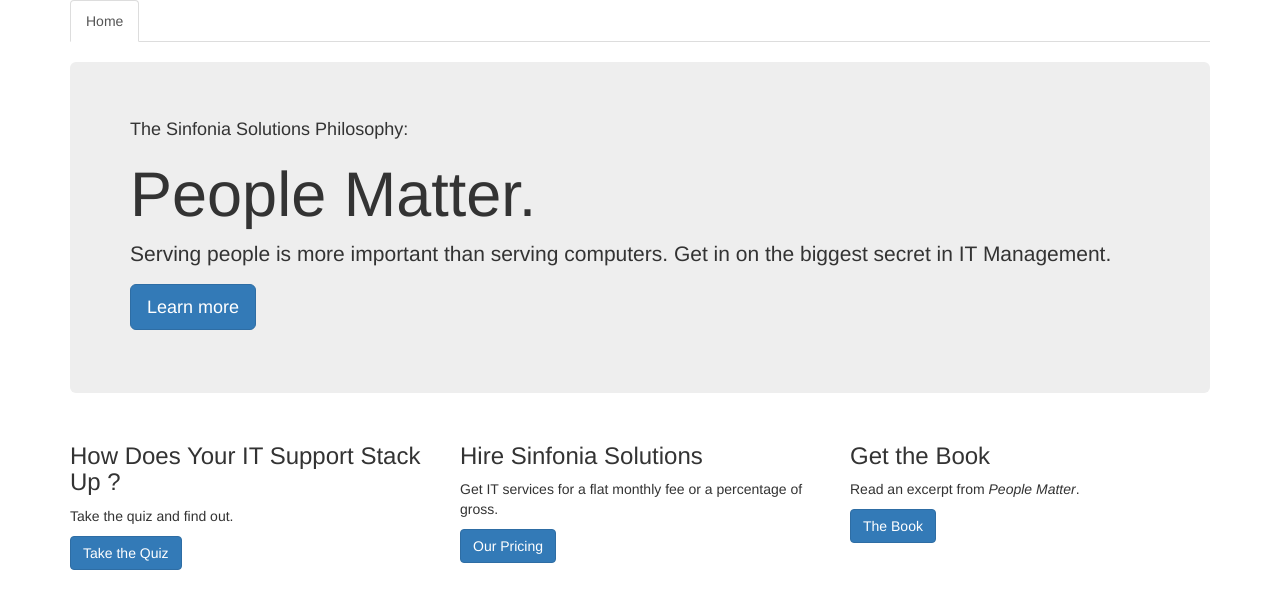
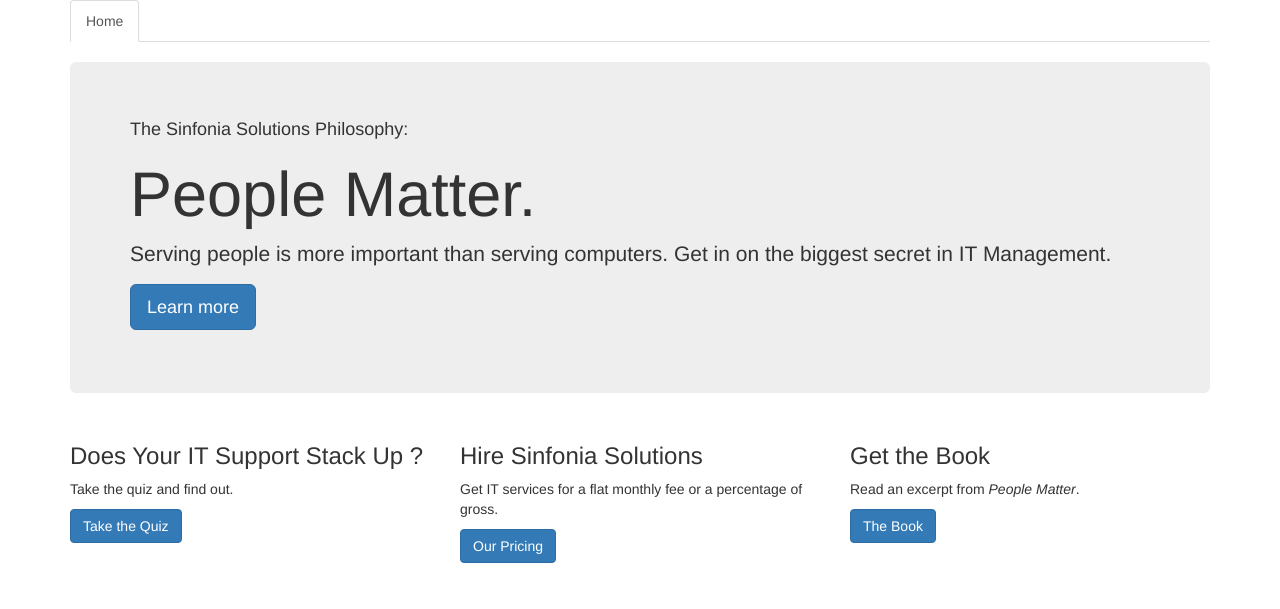
Before and after one commit to sinfoniasolutions/sinfoniasolutions.github.io, a Jekyll site: the page built from index.html, in a window 1280 px wide. Shown: the top 609 px of the page. Built offline with Jekyll 4.4.1, drawn with Linux system fonts in a browser that asks for light colours; nearby versions of some CDN libraries; Markdown is read by kramdown in place of the engine named in the settings; a script that is not in the unit is left out.

Commit message:
remove "how"

```diff
--- a/index.html
+++ b/index.html
@@ -2,4 +2,4 @@
 layout: default
 title: Sinfonia Solutions - IT Consulting and Web Development
 ---
-&nbsp<div class="container"><div class="jumbotron"><h4>The Sinfonia Solutions Philosophy:</h4><h1>People Matter.</h1><p>Serving people is more important than serving computers. Get in on the biggest secret in IT Management.</p><p><a role="button" class="btn btn-primary btn-lg">Learn more</a></p></div><div class="row"><div class="col-sm-4"><h3>How Does Your IT Support Stack Up ?</h3><p>Take the quiz and find out.</p><p><a href="/quiz.html" role="button" class="btn btn-primary">Take the Quiz</a></p></div><div class="col-sm-4"><h3>Hire Sinfonia Solutions</h3><p>Get IT services for a flat monthly fee or a percentage of gross.</p><p><a role="button" class="btn btn-primary">Our Pricing</a></p></div><div class="col-sm-4"><h3>Get the Book</h3><p>Read an excerpt from <em>People Matter</em>.</p><p><a role="button" class="btn btn-primary">The Book</a></p></div></div><!--.row--><!--  .col-xs-12--><!--    h3 Latest Blog Posts--><!--    ul--><!--      | {% for post in site.posts %}--><!--      li: a(href="{{ post.url }}") {{ post.title }}--><!--      | {% endfor %}--></div>
+&nbsp<div class="container"><div class="jumbotron"><h4>The Sinfonia Solutions Philosophy:</h4><h1>People Matter.</h1><p>Serving people is more important than serving computers. Get in on the biggest secret in IT Management.</p><p><a role="button" class="btn btn-primary btn-lg">Learn more</a></p></div><div class="row"><div class="col-sm-4"><h3>Does Your IT Support Stack Up ?</h3><p>Take the quiz and find out.</p><p><a href="/quiz.html" role="button" class="btn btn-primary">Take the Quiz</a></p></div><div class="col-sm-4"><h3>Hire Sinfonia Solutions</h3><p>Get IT services for a flat monthly fee or a percentage of gross.</p><p><a role="button" class="btn btn-primary">Our Pricing</a></p></div><div class="col-sm-4"><h3>Get the Book</h3><p>Read an excerpt from <em>People Matter</em>.</p><p><a role="button" class="btn btn-primary">The Book</a></p></div></div><!--.row--><!--  .col-xs-12--><!--    h3 Latest Blog Posts--><!--    ul--><!--      | {% for post in site.posts %}--><!--      li: a(href="{{ post.url }}") {{ post.title }}--><!--      | {% endfor %}--></div>
--- a/index.jade
+++ b/index.jade
@@ -12,7 +12,7 @@
     p: a.btn.btn-primary.btn-lg(role="button") Learn more
   .row
     .col-sm-4
-      h3 How Does Your IT Support Stack Up ?
+      h3 Does Your IT Support Stack Up ?
       p Take the quiz and find out.
       p: a.btn.btn-primary(href="/quiz.html", role="button") Take the Quiz
     .col-sm-4
```
